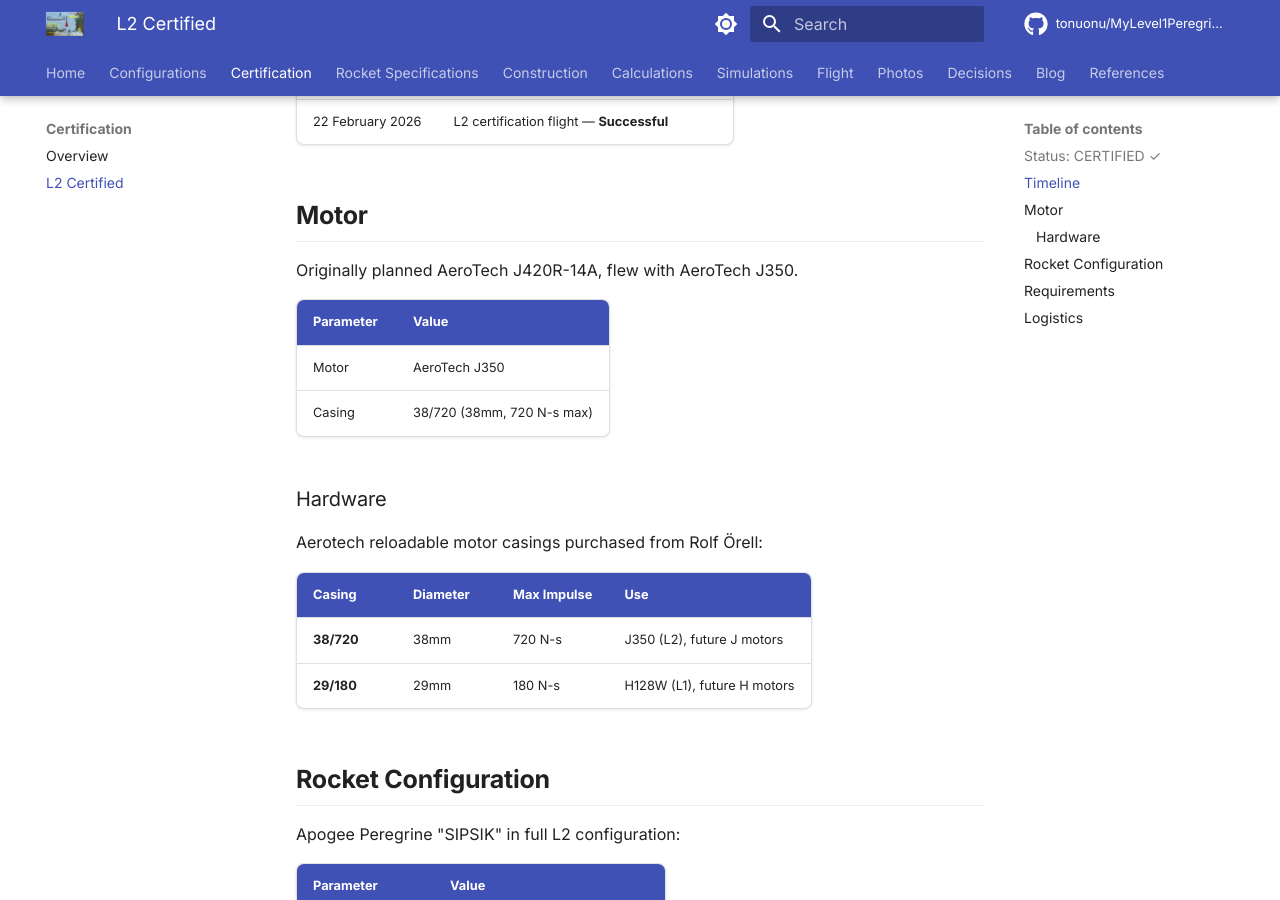
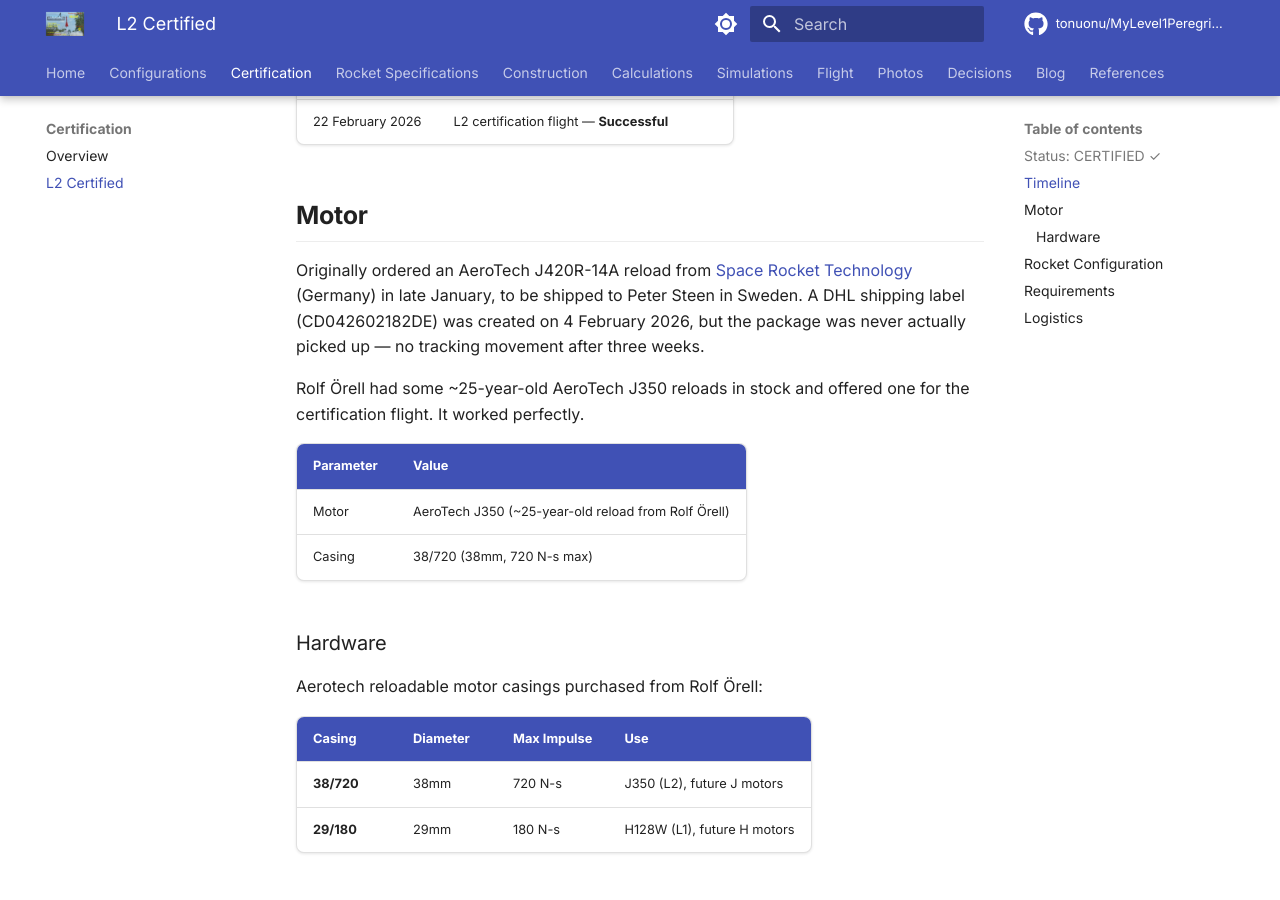
Before and after one commit to tonuonu/MyLevel1Peregrine, an MkDocs documentation site: the page built from docs/certification/l2-planning.md, in a window 1280 px wide and 900 px high, scrolled down 402 px. Built offline with MkDocs 1.6.1 and Material for MkDocs 9.7.7, drawn with Linux system fonts in a browser that asks for light colours; comment, search, counter and statistics services are not loaded.

Commit message:
Add motor backstory: J420R never shipped, used Rolf's 25-year-old J350 reload

```diff
--- a/docs/certification/l2-planning.md
+++ b/docs/certification/l2-planning.md
@@ -13,11 +13,13 @@
 
 ## Motor
 
-Originally planned AeroTech J420R-14A, flew with AeroTech J350.
+Originally ordered an AeroTech J420R-14A reload from [Space Rocket Technology](https://www.spacerockettechnology-shop.de/) (Germany) in late January, to be shipped to Peter Steen in Sweden. A DHL shipping label (CD042602182DE) was created on 4 February 2026, but the package was never actually picked up — no tracking movement after three weeks.
+
+Rolf Örell had some ~25-year-old AeroTech J350 reloads in stock and offered one for the certification flight. It worked perfectly.
 
 | Parameter | Value |
 |-----------|-------|
-| Motor | AeroTech J350 |
+| Motor | AeroTech J350 (~25-year-old reload from Rolf Örell) |
 | Casing | 38/720 (38mm, 720 N-s max) |
 
 ### Hardware
```
